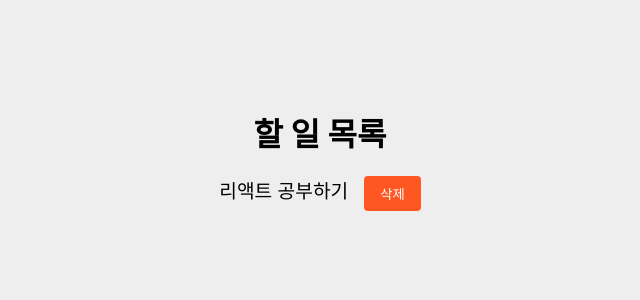
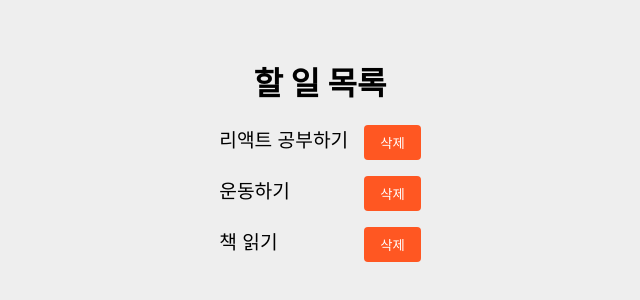
Before and after one commit to jchyeon0814/todo, a React (Create React App) app: page / in a window 1280 px wide. Shown: the part 232-532 px from the top of the page, without its empty margins (320-960 px from the left). Built offline with nearby package versions, Linux system fonts and the light colour scheme.

Commit message:
할 일 리스트 컴포넌트 생성 및 적용

```diff
--- a/src/App.tsx
+++ b/src/App.tsx
@@ -3,7 +3,7 @@ import logo from './logo.svg';
 import './App.css';
 import styled from '@emotion/styled';
 import { Title } from 'components/Title';
-import { TodoItem } from 'components/TodoItem';
+import { TodoList } from 'components/TodoList';
 
 const Container = styled.div`
   height: 100vh;
@@ -14,12 +14,11 @@ const Container = styled.div`
   background-color: #eeeeee;
 `;
 
-
 function App() {
   return (
     <Container>
       <Title label="할 일 목록" />
-      <TodoItem label="리액트 공부하기" />
+      <TodoList todoList={["리액트 공부하기", "운동하기", "책 읽기"]}/>
     </Container>
   );
 }
--- /dev/null
+++ b/src/components/TodoList/index.tsx
@@ -0,0 +1,30 @@
+import styled from '@emotion/styled';
+import { TodoItem } from 'components/TodoItem';
+
+const Container = styled.div`
+    display: flex;
+    flex-direction: column;
+`;
+
+interface Props {
+    readonly todoList: ReadonlyArray<string>;
+    readonly onDelete?: (todo: string) => void;
+}
+
+export const TodoList = ({ todoList, onDelete }: Props) => {
+    return (
+        <Container>
+            {todoList.map((todo) => ( //return [TodoItem1, TodoItem2, ...]
+                <TodoItem
+                    key={todo}
+                    label={todo}
+                    onDelete={() => {
+                        if(typeof onDelete === 'function') {
+                            onDelete(todo);
+                        }
+                    }}
+                />
+            ))}
+        </Container>
+    );
+};
```
